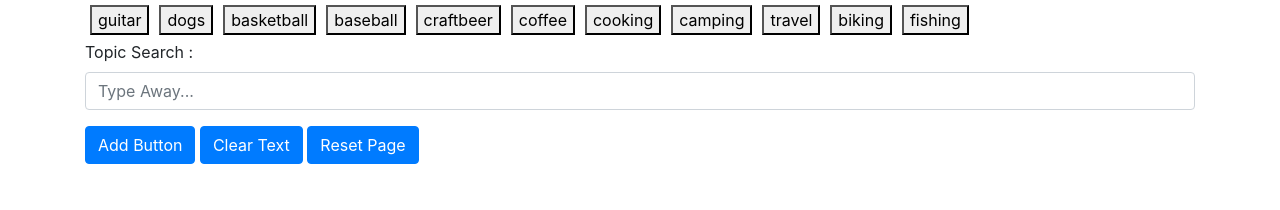
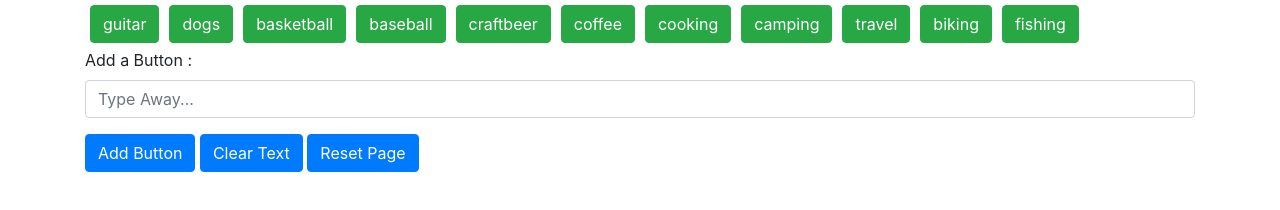
Before and after one commit to stevencmann2/GifTastic, a plain HTML site: page index.html in a window 1280 px wide. Drawn offline with nearby package versions, Linux system fonts and the light colour scheme.

Commit message:
deleted unneeded button printing code, styling buttons

```diff
--- a/assets/javascript/app.js
+++ b/assets/javascript/app.js
@@ -1,41 +1,27 @@
 //Javascript form for GifTastic Project
-//console.log("this is linked");
 
-
-//things to fix: gifs continuouslt appending, clearing the type bar, animation and stop
+//array for initial topic buttons
 
 const topics = ["guitar", "dogs", "basketball", "baseball", "craftbeer", "coffee", "cooking", "camping", "travel", "biking", "fishing", ];
 
-// function that  creates buttons,. sources text from the array, and appends
-function initialbuttonPrint() {
-    for (let i = 0; i < topics.length; i++) {
-        makeBtn = $("<button>");
-        //makeBtn.addClass("topics-buttons");
-        makeBtn.text(topics[i]);
-        $(".topics-div").append(makeBtn);
-    }
-};
-//prints buttons//
-initialbuttonPrint();
 
+// adds an attribute of data-keyword
 function TopicsKeywordData() {
     const topicsKeyword = $(this).attr("data-keyword");
     //alert(topicsKeyword);
 };
 
 function createButtons() {
-
     // Deleting the images prior to adding new movies
-    // (this is necessary otherwise you will have repeat buttons)
     $(".topics-div").empty();
     // Looping through the array of topics
     for (let i = 0; i < topics.length; i++) {
-
         // Then dynamicaly generating buttons for each topics and userInput in the array
-
         const newBtn = $("<button>");
         // Adding a class of movie-btn to our button
         newBtn.addClass("topics-buttons");
+        //adding class to style buttons using bootstrap classes
+        newBtn.addClass("btn btn-success");
         // Adding a data-attribute keyword
         newBtn.attr("data-keyword", topics[i]);
         // Providing the initial button text
@@ -53,15 +39,13 @@ $("#add-keyword").on("click", function (event) {
     const userInput = $("#topicSearchBar").val().trim();
     // Adding the topic from the textbox to our array
     topics.push(userInput);
-    console.log(userInput);
+    //console.log(userInput);
     // Calling createButtons which handles the processing of topics array
     createButtons();
 
 });
-// Function for displaying the images
-// adding a click event listener to all elements with the class "topics-buttons"
-// We're adding the event listener to the document because it will work for dynamically generated elements
-// $(".topics-buttons").on("click") will only add listeners to elements that are on the page at that time
+
+//click event for appending buttons
 $(document).on("click", ".topics-buttons", TopicsKeywordData);
 // Calling the renderButtons function to display the intial buttons
 createButtons();
@@ -79,17 +63,13 @@ function userTopicsClick() {
         url: queryURL,
         method: "GET"
     }).then(function (response) {
-        console.log(response);
-        console.log(queryURL);
+        //console.log(response);
+        //console.log(queryURL);
 
         const topicGifImages = response.data;
 
         for (i = 0; i < topicGifImages.length; i++) {
-            //
-            //animates gif URL
-            // et animatedImage = topicGifImages[i].images.fixed_height.url;
-            console.log(i);
-            //still image and text append
+            //console.log(i);
             gifDiv = $("<div>");
             const ratingText = topicGifImages[i].rating
             gifImg = $("<img>").attr("src", topicGifImages[i].images.fixed_height_still.url );
@@ -107,11 +87,14 @@ function userTopicsClick() {
 
 };
 
+//click event to change img src based on data attributes
+//conditional to check status of img
+
 $(".images-holder").on("click", ".gifs", gifAnimate);
 
 function gifAnimate() {
     let state = $(this).attr("data-state");
-    console.log(this);
+   // console.log(this);
     if (state === "still") {
         $(this).attr("src", $(this).attr("data-animated"));
         $(this).attr("data-state", "animate");
--- a/index.html
+++ b/index.html
@@ -25,7 +25,7 @@
     <form>
 
             <div class="form-group inputSearch">
-              <label for="topicSearch">Topic Search :</label>
+              <label for="topicSearch">Add a Button :</label>
               <input type="text" class="form-control" id="topicSearchBar" placeholder="Type Away...">
             </div>
             <button id="add-keyword" type="submit" class="btn btn-primary">Add Button</button>
```
